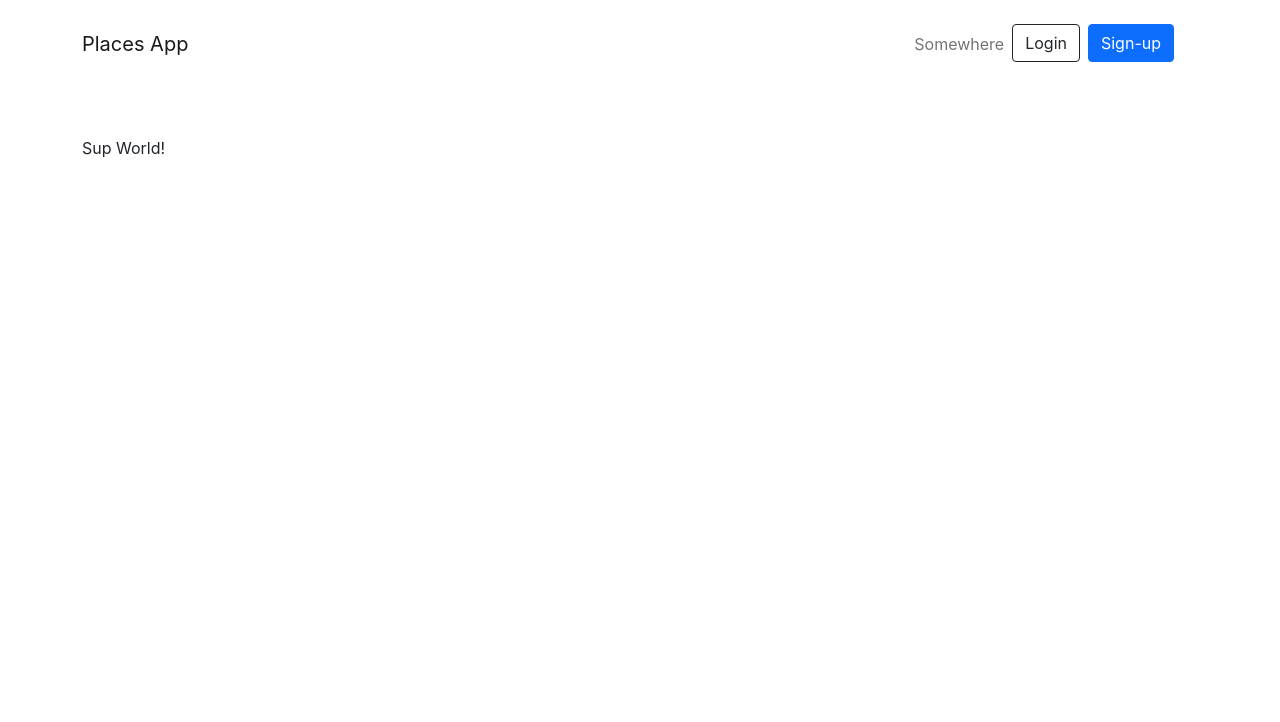
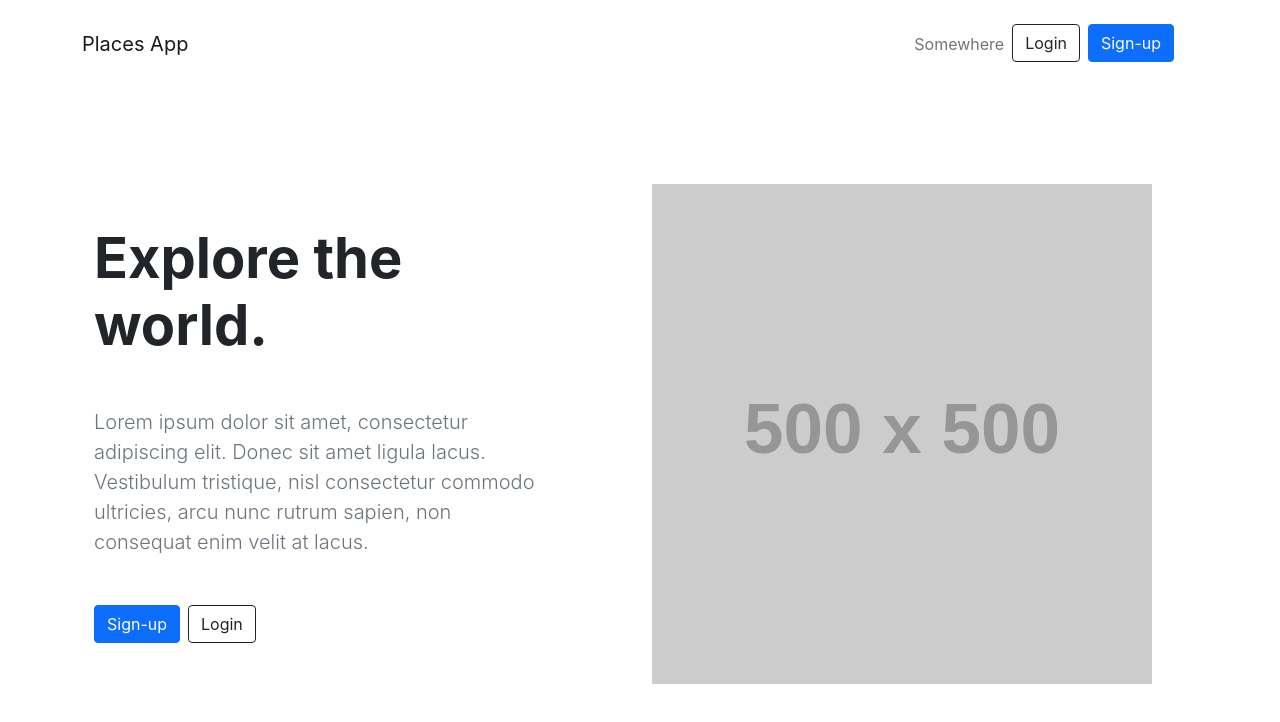
Before and after one commit to duncanleo/wad2-project, a Vue app: page / in a window 1280 px wide. Shown: the top 722 px of the page. Built offline with nearby package versions, Linux system fonts and the light colour scheme.

Commit message:
feat: placeholder home page styling

```diff
--- a/src/frontend/screens/Home/index.vue
+++ b/src/frontend/screens/Home/index.vue
@@ -1,5 +1,27 @@
 <template>
-  <p>{{ greeting }} World!</p>
+  <div class="container pt-5">
+    <div class="row align-items-center mb-5">
+      <div class="col-12 col-lg-5 mb-5 mb-lg-0 me-auto">
+        <h2 class="display-4 fw-bold mb-5">Explore the world.</h2>
+        <p class="lead text-muted mb-5">
+          Lorem ipsum dolor sit amet, consectetur adipiscing elit. Donec sit
+          amet ligula lacus. Vestibulum tristique, nisl consectetur commodo
+          ultricies, arcu nunc rutrum sapien, non consequat enim velit at lacus.
+        </p>
+        <div class="d-flex flex-wrap">
+          <router-link class="btn btn-primary me-2 mb-2 mb-sm-0" to="/signup">
+            Sign-up
+          </router-link>
+          <router-link class="btn btn-outline-dark mb-2 mb-sm-0" to="/login">
+            Login
+          </router-link>
+        </div>
+      </div>
+      <div class="col-12 col-lg-6">
+        <img class="img-fluid" src="https://via.placeholder.com/500" alt="" />
+      </div>
+    </div>
+  </div>
 </template>
 
 <script lang="ts">
```
